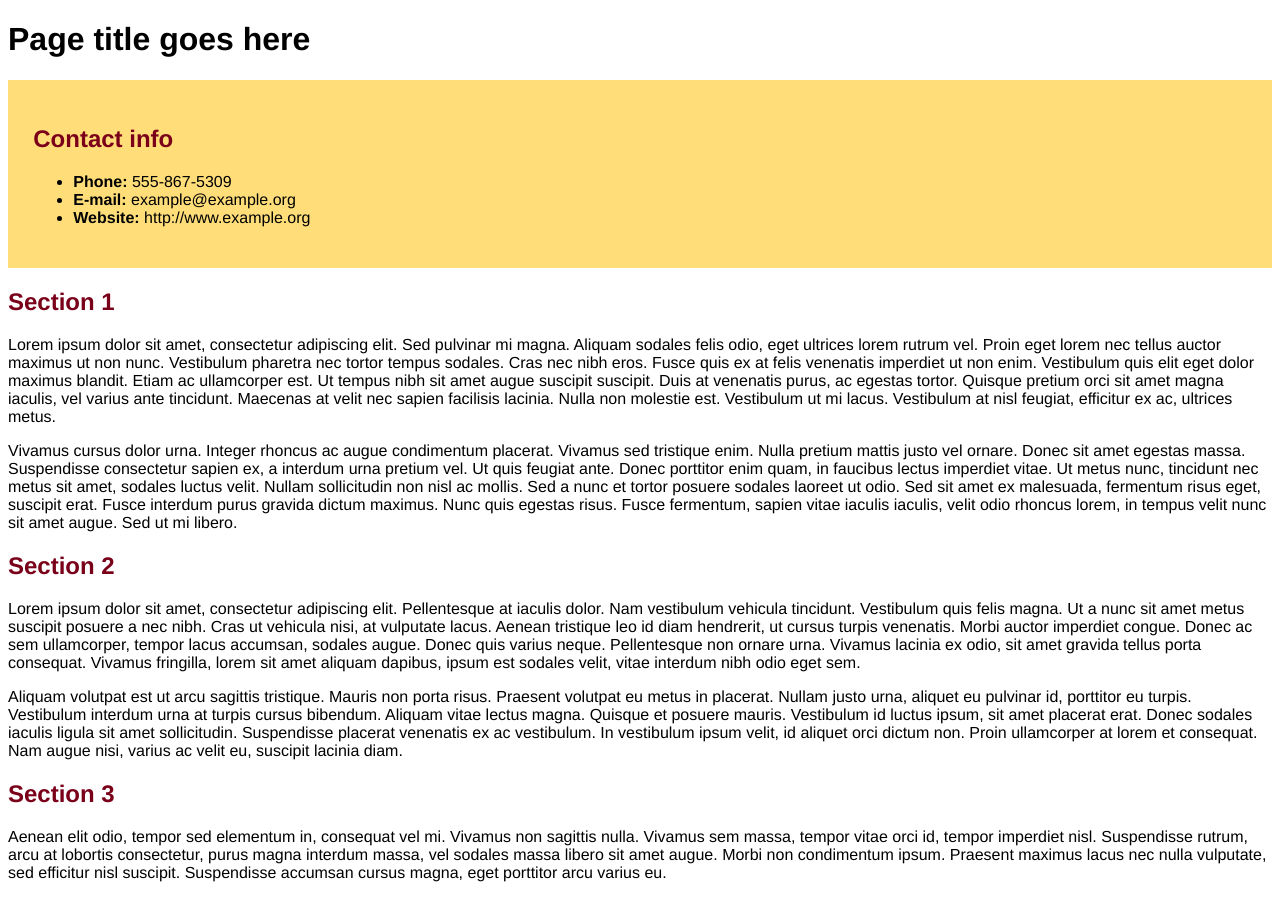
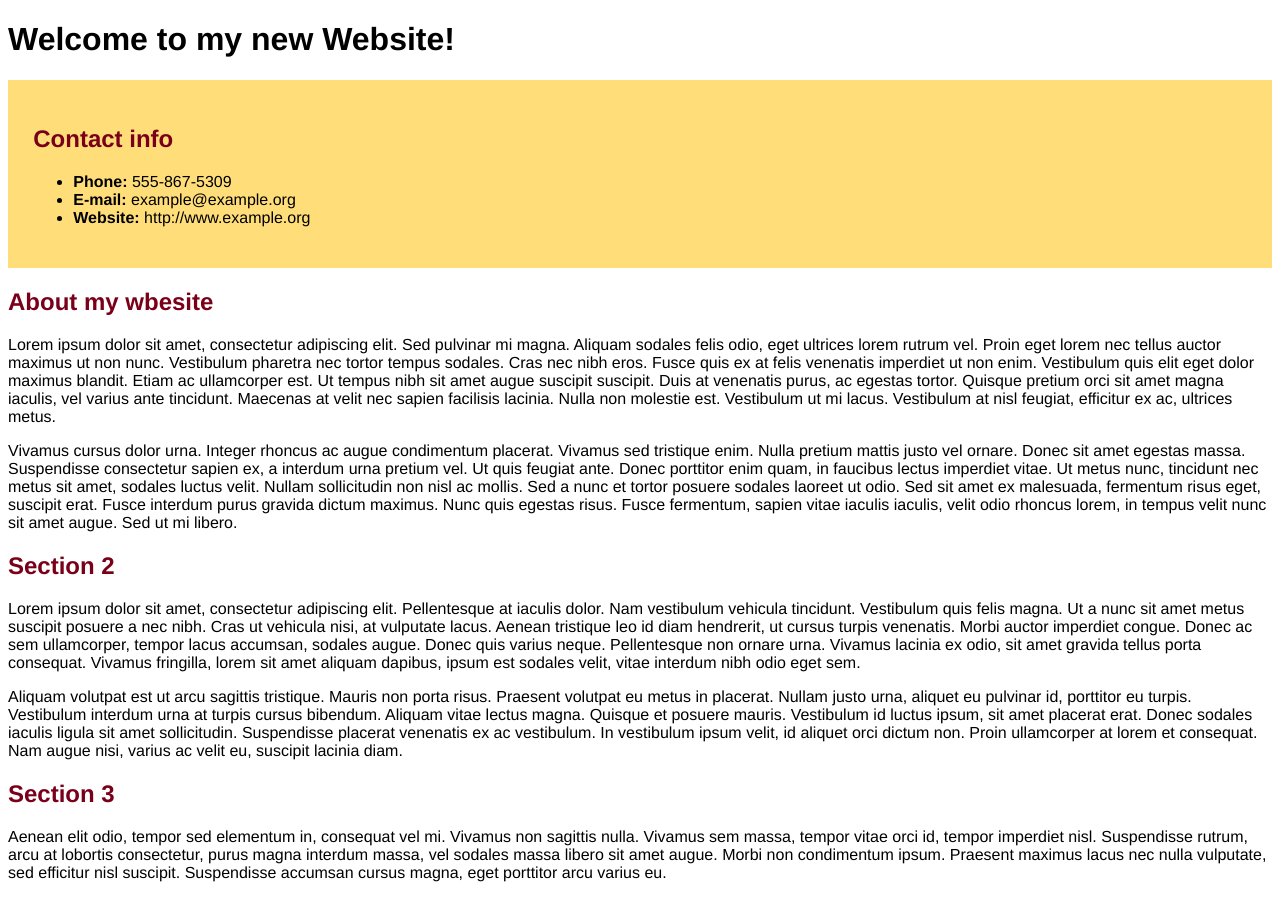
Before and after one commit to brum0047/Template_Website, a plain HTML site: page index.html in a window 1280 px wide. Drawn offline with Linux system fonts and the light colour scheme.

Commit message:
Fixing some titles

```diff
--- a/index.html
+++ b/index.html
@@ -6,7 +6,7 @@
 
 <body>
 
-<h1>Page title goes here</h1>
+<h1>Welcome to my new Website!</h1>
 
 <div id="contact">
 <h2>Contact info</h2>
@@ -17,7 +17,7 @@
 </ul>
 </div>
 
-<h2>Section 1</h2>
+<h2>About my wbesite</h2>
 
 <p>Lorem ipsum dolor sit amet, consectetur adipiscing elit. Sed pulvinar mi magna. Aliquam sodales felis odio, eget ultrices lorem rutrum vel. Proin eget lorem nec tellus auctor maximus ut non nunc. Vestibulum pharetra nec tortor tempus sodales. Cras nec nibh eros. Fusce quis ex at felis venenatis imperdiet ut non enim. Vestibulum quis elit eget dolor maximus blandit. Etiam ac ullamcorper est. Ut tempus nibh sit amet augue suscipit suscipit. Duis at venenatis purus, ac egestas tortor. Quisque pretium orci sit amet magna iaculis, vel varius ante tincidunt. Maecenas at velit nec sapien facilisis lacinia. Nulla non molestie est. Vestibulum ut mi lacus. Vestibulum at nisl feugiat, efficitur ex ac, ultrices metus. </p>
 
```
